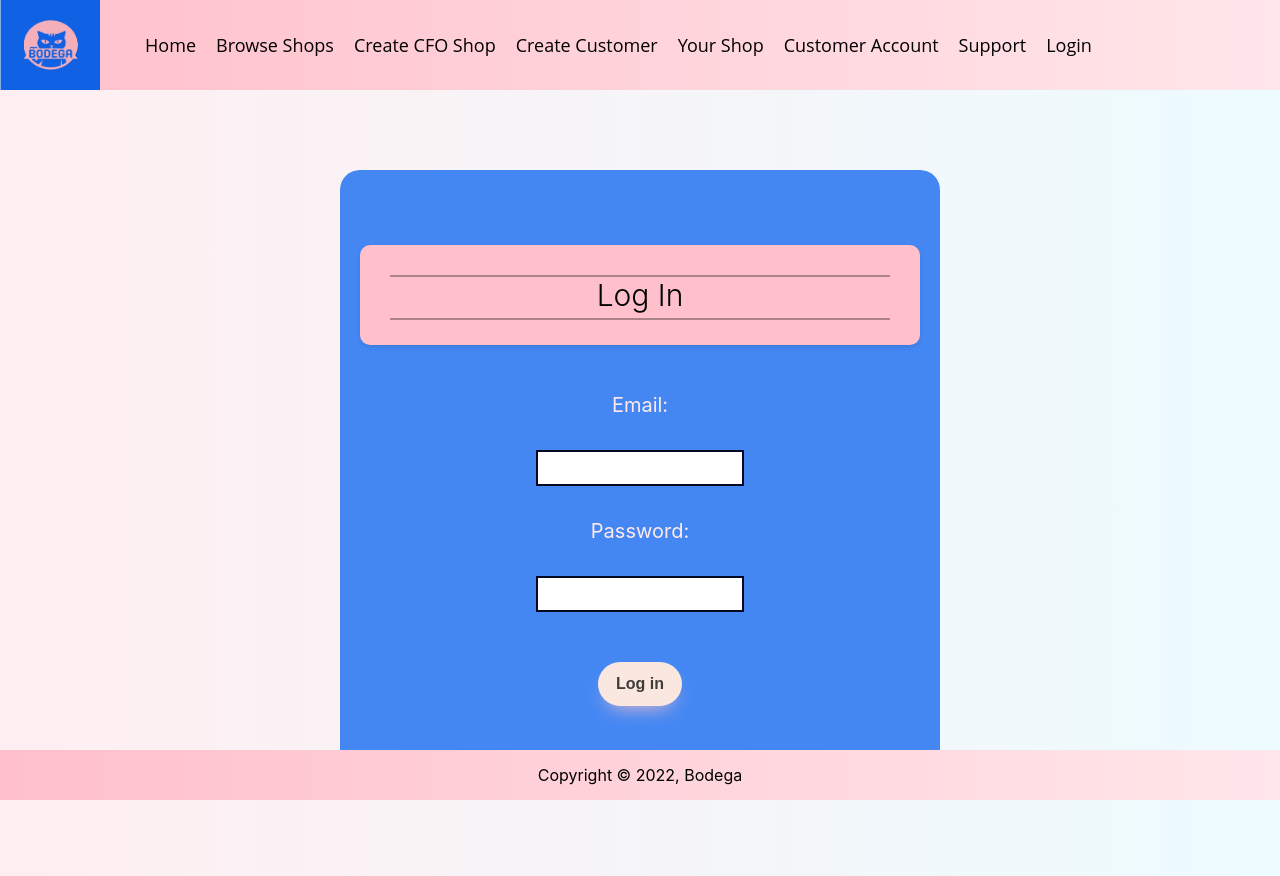
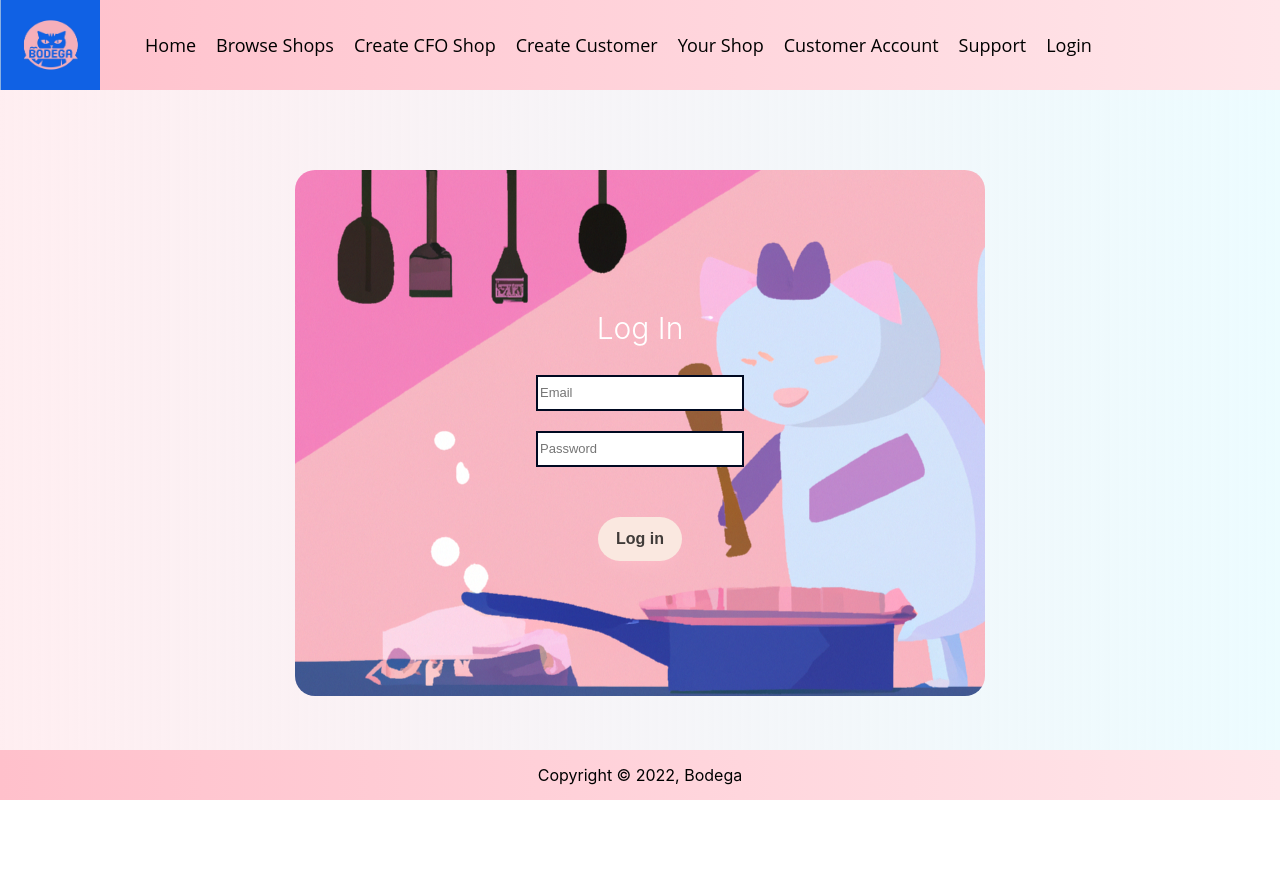
Before and after one commit to RobinRosculete/Bodega-Web-Application, a React (Create React App) app in the folder client/: page /Login in a window 1280 px wide. After the commit the page ends 800 px from the top, so only its background shows below. Built offline with nearby package versions, Linux system fonts and the light colour scheme; the HTML template or start-up script is replaced by a standard one.

Commit message:
Added Image to Login page

```diff
--- a/client/src/pages/Login/Login.js
+++ b/client/src/pages/Login/Login.js
@@ -39,21 +39,22 @@ function Login() {
       <h2>Log In </h2>
       <form onSubmit={(event) => handleLogin(event)}>
         <label>
-          <p> Email: </p>
           <input
             type="email"
             name="email"
+            placeholder="Email"
             pattern="[^@]+@[^@]+\.[^@]+"
             required
             error={errors.email}
             aria-invalid={errors.email ? "true" : "false"}
           />
+          <br />
         </label>
         <label>
-          <p> Password: </p>
           <input
             type="password"
             name="password"
+            placeholder="Password"
             minLength="8"
             maxLength="32"
             required
--- a/client/src/pages/Login/Login.module.css
+++ b/client/src/pages/Login/Login.module.css
@@ -8,36 +8,26 @@ body {
 
 .LoginWrapper {
   width: 500px;
-  padding: 50px;
+  padding: 95px;
   display: flex;
   flex-direction: column;
   align-items: center;
-  background: rgb(68, 135, 243);
   border-radius: 20px;
   border-color: #000000;
   margin: 5em auto;
+  background-image: url("./img/cat.png");
+  background-position: left;
 }
 
 .LoginWrapper h2 {
-  background: pink;
   width: 500px;
-  height: 40px;
-  color: #000000;
+  height: 10px;
+  color: #ffffff;
   font-size: 30px;
   font-weight: 300;
   text-align: center;
-  padding: 30px;
-  border-radius: 10px;
-  box-shadow: 0 2px 4px rgba(0, 0, 0, 0.1);
-}
-
-.LoginWrapper h2:before,
-.LoginWrapper h2:after {
-  content: "";
-  display: block;
-  width: 100%;
-  height: 2px;
-  background: #00000052;
+  padding: 20px;
+  border-radius: 20px;
 }
 
 .LoginWrapper h2:before {
@@ -73,12 +63,11 @@ body {
 .LoginWrapper input {
   background-color: #fff;
   min-height: 10px;
-  font-size: 18px;
-  text-align: center;
+  font-size: 13px;
+  text-align: left;
   width: 200px;
   height: 30px;
   margin: 10px;
-  font-size: 15px;
   border: 2px solid rgb(0, 9, 33);
   transition: background-color 0.2s ease-in-out;
 }
```
Also changed, not shown: client/src/pages/Login/img/cat.png (added).
